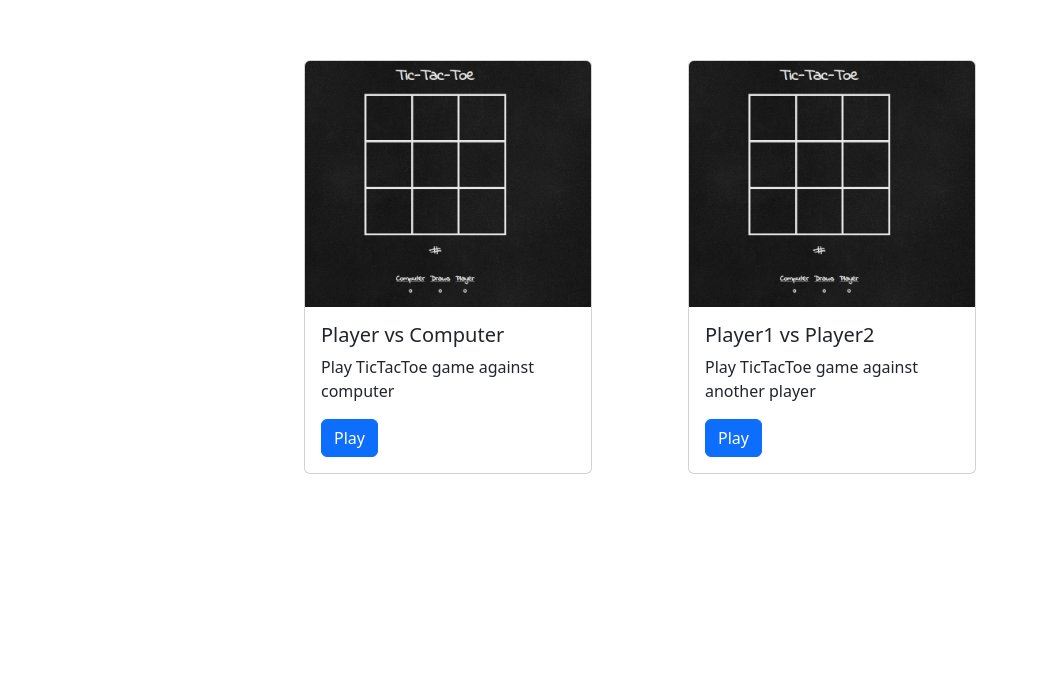
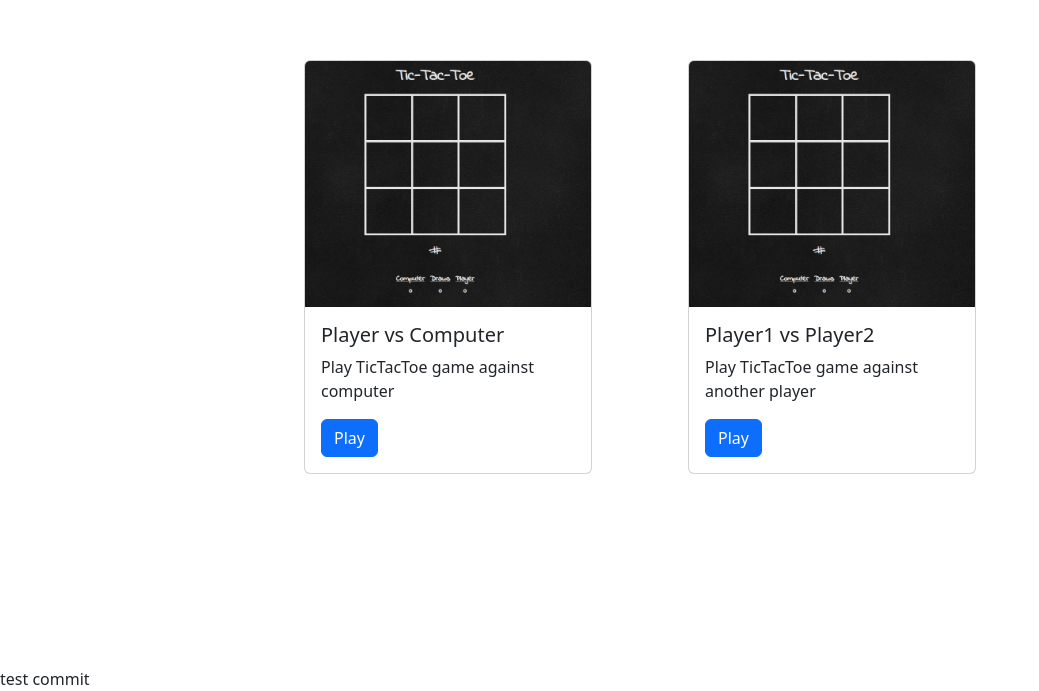
Before and after one commit to irisjennese/TicTacToe, a plain HTML site: page index.html in a window 1280 px wide. Shown: the part 133-824 px from the top of the page, without its empty margins (0-1039 px from the left). Before the commit the page ends 800 px from the top, so only its background shows below. Drawn offline with nearby package versions, Linux system fonts and the light colour scheme.

Commit message:
test commit

```diff
--- a/index.html
+++ b/index.html
@@ -27,6 +27,7 @@
         </div>
     </div>
 
+    test commit
 
     <script src="https://cdn.jsdelivr.net/npm/bootstrap@5.3.0-alpha1/dist/js/bootstrap.bundle.min.js" integrity="sha384-w76AqPfDkMBDXo30jS1Sgez6pr3x5MlQ1ZAGC+nuZB+EYdgRZgiwxhTBTkF7CXvN" crossorigin="anonymous"></script>
 </body>
```
